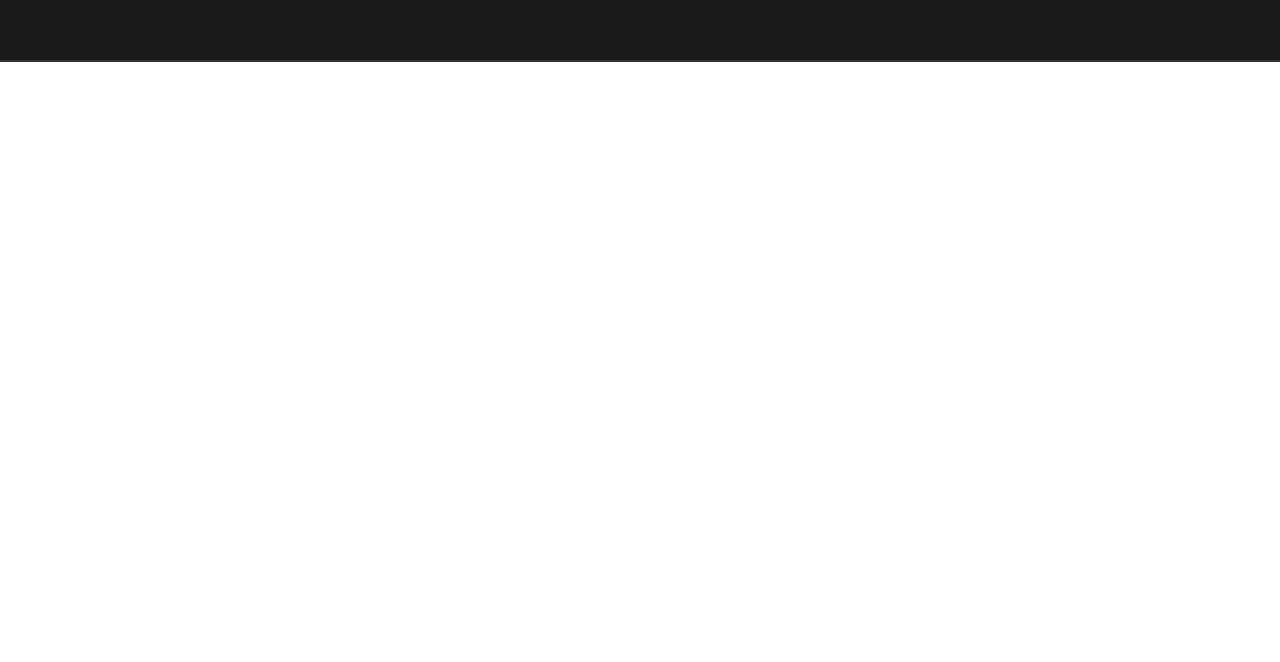
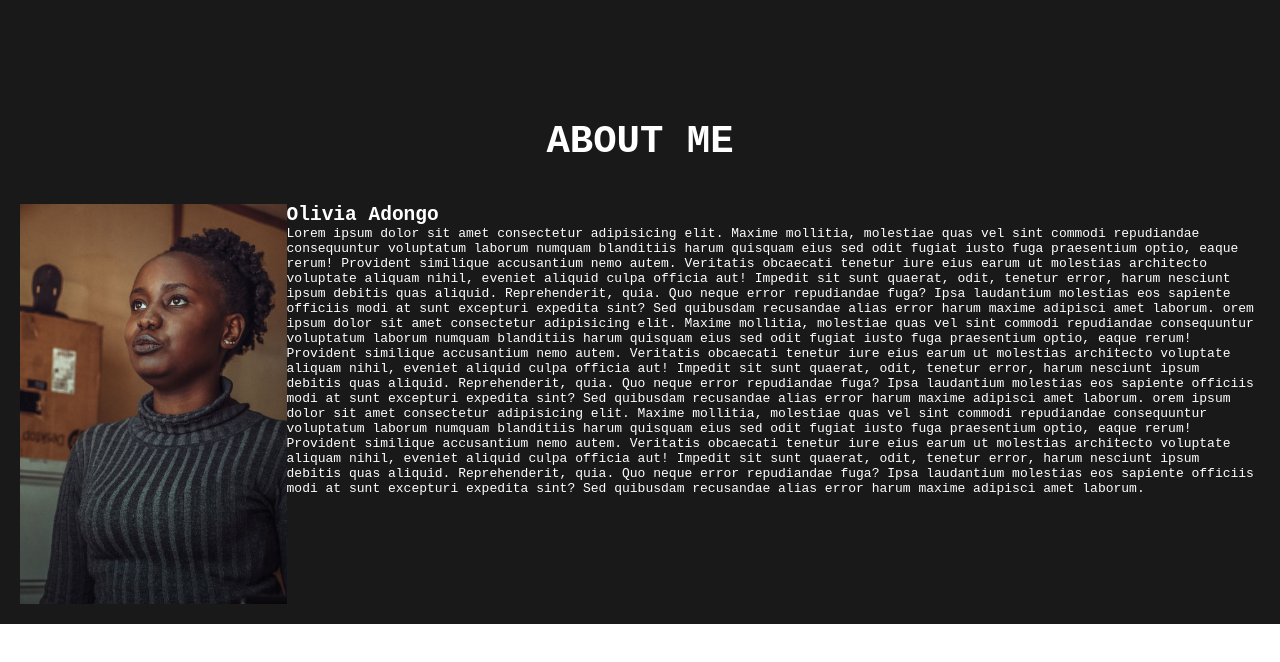
Before and after one commit to OliviaAdongo/porfolio, a plain HTML site: page index.html in a window 1280 px wide. Shown: the part 838-1500 px from the top of the page. Before the commit the page ends 900 px from the top, so only its background shows below. Drawn offline with Linux system fonts and the light colour scheme.

Commit message:
About section created and styled

```diff
--- a/index.html
+++ b/index.html
@@ -4,7 +4,7 @@
     <meta charset="UTF-8">
     <meta http-equiv="X-UA-Compatible" content="IE=edge">
     <meta name="viewport" content="width=device-width, initial-scale=1.0">
-    <title>olivia.com</title>
+    <title>Olivia</title>
     <link  rel="stylesheet" href="style.css">
 </head>
 <body>
@@ -17,6 +17,7 @@
             <li><a href="#">Contact</a></li>
         </ul>
     </nav>
+
     <section id="home">
         <div class="main">
             <h1 class="headings">I AM <br> OLIVIA ADONGO</h1>
@@ -24,7 +25,45 @@
                 Hire me
             </button>
         </div>
+    </section>
 
+    <section id="about">
+        <h1 class="headings">ABOUT ME</h1>
+        <div id="pic">
+            <img src="/img/olly.jpg" alt="profile">
+            <div class="intro">
+                <h2>Olivia Adongo </h2>
+                <p>Lorem ipsum dolor sit amet consectetur adipisicing elit. Maxime mollitia,
+                    molestiae quas vel sint commodi repudiandae consequuntur voluptatum laborum
+                    numquam blanditiis harum quisquam eius sed odit fugiat iusto fuga praesentium
+                    optio, eaque rerum! Provident similique accusantium nemo autem. Veritatis
+                    obcaecati tenetur iure eius earum ut molestias architecto voluptate aliquam
+                    nihil, eveniet aliquid culpa officia aut! Impedit sit sunt quaerat, odit,
+                    tenetur error, harum nesciunt ipsum debitis quas aliquid. Reprehenderit,
+                    quia. Quo neque error repudiandae fuga? Ipsa laudantium molestias eos
+                    sapiente officiis modi at sunt excepturi expedita sint? Sed quibusdam
+                    recusandae alias error harum maxime adipisci amet laborum.  orem ipsum dolor sit amet consectetur adipisicing elit. Maxime mollitia,
+                    molestiae quas vel sint commodi repudiandae consequuntur voluptatum laborum
+                    numquam blanditiis harum quisquam eius sed odit fugiat iusto fuga praesentium
+                    optio, eaque rerum! Provident similique accusantium nemo autem. Veritatis
+                    obcaecati tenetur iure eius earum ut molestias architecto voluptate aliquam
+                    nihil, eveniet aliquid culpa officia aut! Impedit sit sunt quaerat, odit,
+                    tenetur error, harum nesciunt ipsum debitis quas aliquid. Reprehenderit,
+                    quia. Quo neque error repudiandae fuga? Ipsa laudantium molestias eos
+                    sapiente officiis modi at sunt excepturi expedita sint? Sed quibusdam
+                    recusandae alias error harum maxime adipisci amet laborum. orem ipsum dolor sit amet consectetur adipisicing elit. Maxime mollitia,
+                    molestiae quas vel sint commodi repudiandae consequuntur voluptatum laborum
+                    numquam blanditiis harum quisquam eius sed odit fugiat iusto fuga praesentium
+                    optio, eaque rerum! Provident similique accusantium nemo autem. Veritatis
+                    obcaecati tenetur iure eius earum ut molestias architecto voluptate aliquam
+                    nihil, eveniet aliquid culpa officia aut! Impedit sit sunt quaerat, odit,
+                    tenetur error, harum nesciunt ipsum debitis quas aliquid. Reprehenderit,
+                    quia. Quo neque error repudiandae fuga? Ipsa laudantium molestias eos
+                    sapiente officiis modi at sunt excepturi expedita sint? Sed quibusdam
+                    recusandae alias error harum maxime adipisci amet laborum.
+                </p>
+            </div>
+        </div>
     </section>
 
 </body>
--- a/style.css
+++ b/style.css
@@ -100,3 +100,29 @@
     margin: 40px 0px;
 }
 /* ABOUT SECTION */
+#about{
+    background-color: rgb(26, 25, 25);
+    color: white;
+    display: flex;
+    flex-direction: column;
+    box-sizing: border-box;
+    padding: 20px;
+    margin-bottom: 50px;
+}
+#pic{
+    display: flex;
+}
+#pic img{
+    width: 575px;
+    height: 400px;
+}
+#intro{
+    display: flex;
+    flex-direction: column;
+    text-align: justify;
+    padding: 10px;
+}
+#intro  h2{
+    font-size: 2rem;
+    margin-bottom: 20px;
+}
```
